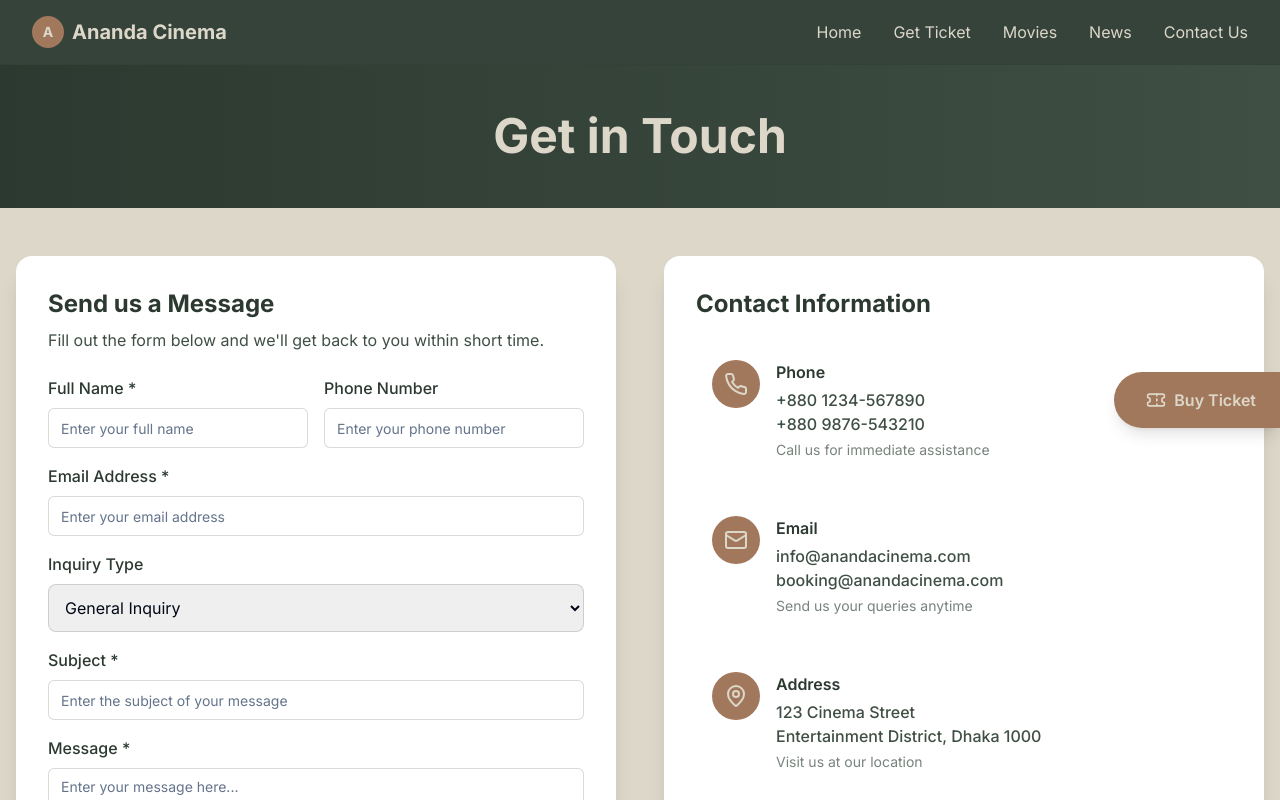
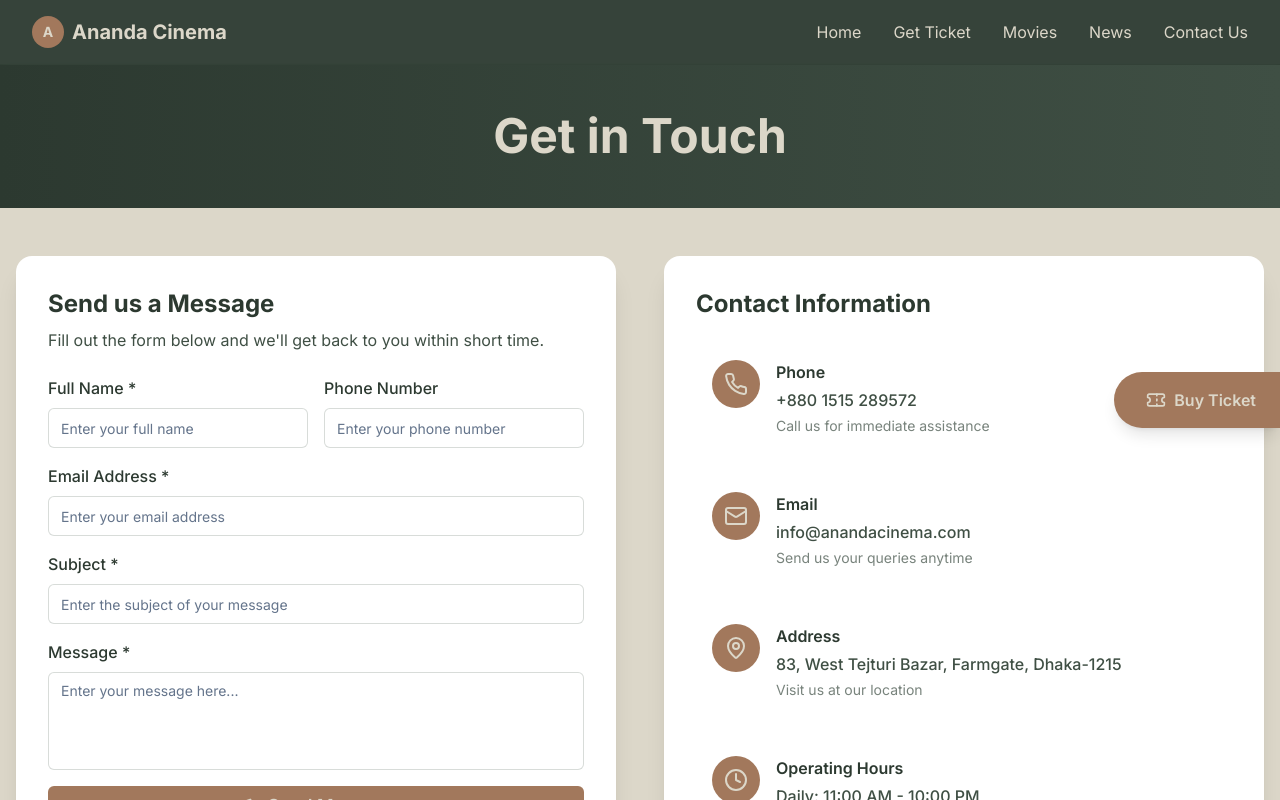
Before and after one commit to Shifatunnabi/cinema-hall-ticketing-app, a Next.js app: page /contact in a window 1280 px wide. Shown: the top 800 px of the page. Built offline with nearby package versions, Linux system fonts and the light colour scheme.

Commit message:
Update page.tsx

```diff
--- a/app/contact/page.tsx
+++ b/app/contact/page.tsx
@@ -51,37 +51,37 @@ export default function ContactPage() {
     {
       icon: Phone,
       title: "Phone",
-      details: ["+880 1234-567890", "+880 9876-543210"],
+      details: ["+880 1515 289572"],
       description: "Call us for immediate assistance",
     },
     {
       icon: Mail,
       title: "Email",
-      details: ["info@anandacinema.com", "booking@anandacinema.com"],
+      details: ["info@anandacinema.com"],
       description: "Send us your queries anytime",
     },
     {
       icon: MapPin,
       title: "Address",
-      details: ["123 Cinema Street", "Entertainment District, Dhaka 1000"],
+      details: ["83, West Tejturi Bazar, Farmgate, Dhaka-1215"],
       description: "Visit us at our location",
     },
     {
       icon: Clock,
       title: "Operating Hours",
-      details: ["Daily: 10:00 AM - 11:00 PM", "Box Office: 9:30 AM - 10:30 PM"],
+      details: ["Daily: 11:00 AM - 10:00 PM", ],
       description: "We're here to serve you",
     },
   ]
 
-  const inquiryTypes = [
-    { value: "general", label: "General Inquiry" },
-    { value: "booking", label: "Booking Support" },
-    { value: "technical", label: "Technical Issues" },
-    { value: "feedback", label: "Feedback & Suggestions" },
-    { value: "partnership", label: "Business Partnership" },
-    { value: "media", label: "Media & Press" },
-  ]
+  // const inquiryTypes = [
+  //   { value: "general", label: "General Inquiry" },
+  //   { value: "booking", label: "Booking Support" },
+  //   { value: "technical", label: "Technical Issues" },
+  //   { value: "feedback", label: "Feedback & Suggestions" },
+  //   { value: "partnership", label: "Business Partnership" },
+  //   { value: "media", label: "Media & Press" },
+  // ]
 
   return (
     <div className="min-h-screen bg-[#DCD7C9]">
@@ -141,7 +141,7 @@ export default function ContactPage() {
                   />
                 </div>
 
-                <div>
+                {/* <div>
                   <label className="block text-[#2C3930] font-medium mb-2">Inquiry Type</label>
                   <select
                     name="inquiryType"
@@ -155,7 +155,7 @@ export default function ContactPage() {
                       </option>
                     ))}
                   </select>
-                </div>
+                </div> */}
 
                 <div>
                   <label className="block text-[#2C3930] font-medium mb-2">Subject *</label>
```
